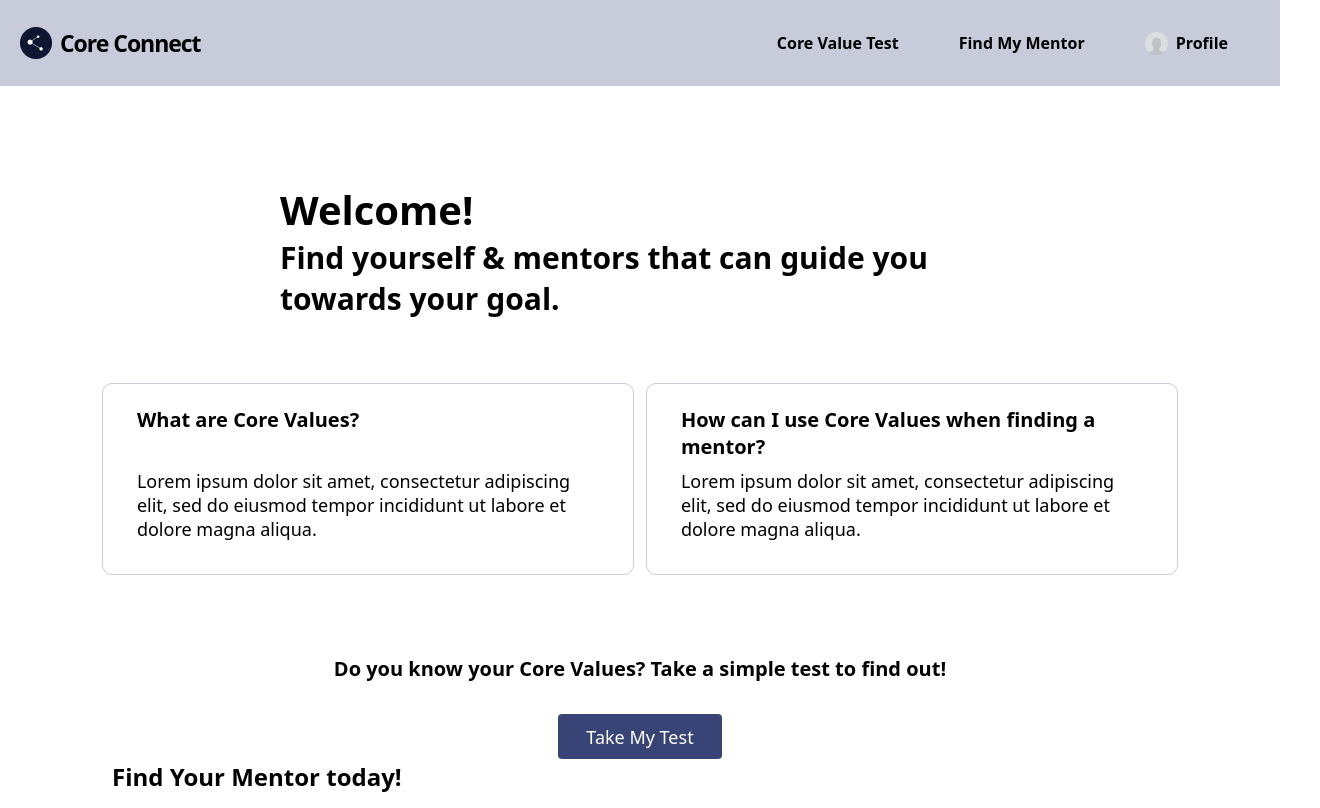
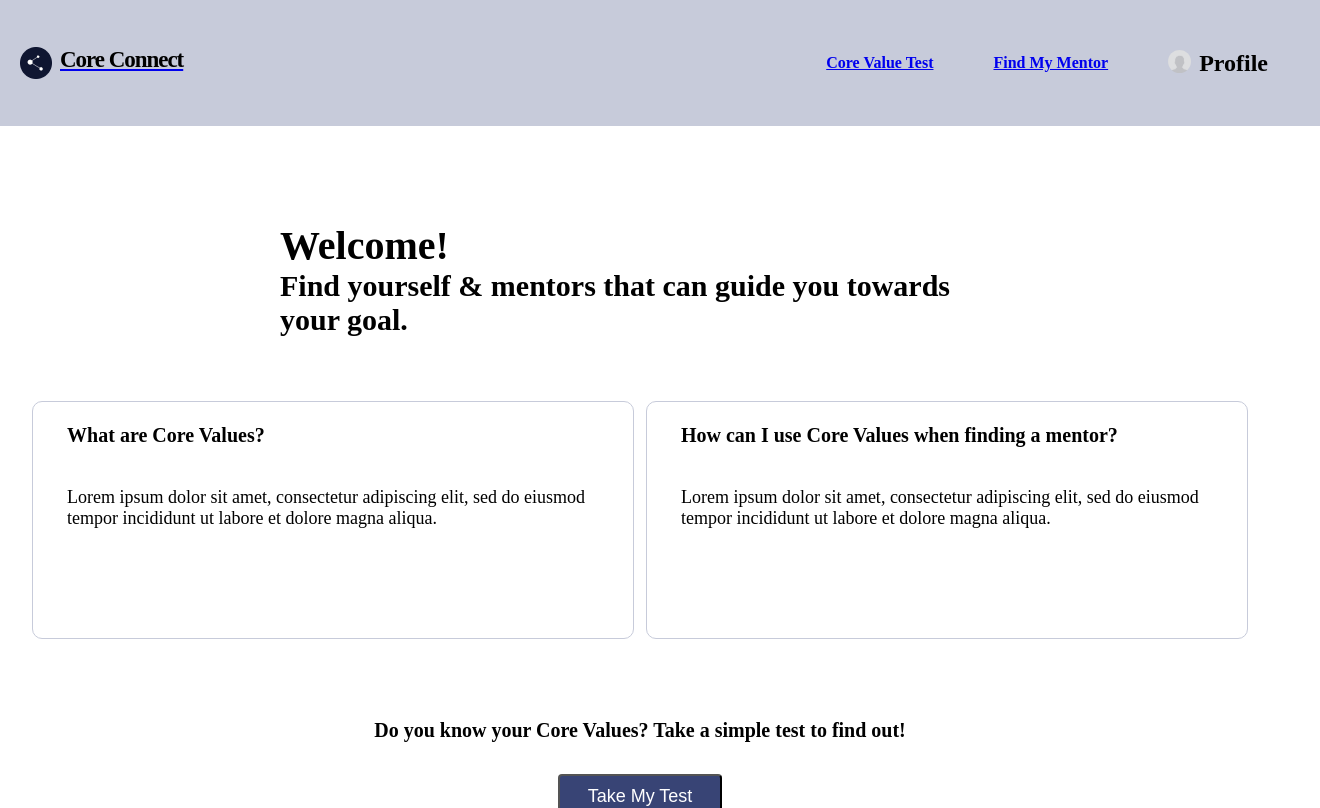
Before and after one commit to lureeves/core-connect, a React (Vite) app: page / in a window 1280 px wide. Shown: the top 808 px of the page, 1320 px wide, since content can reach past the window. Built offline with nearby package versions, Linux system fonts and the light colour scheme.

Commit message:
updated tailwind files

```diff
--- a/tailwind.config.js
+++ b/tailwind.config.js
@@ -1,11 +1,35 @@
 /** @type {import('tailwindcss').Config} */
-export default {
-    content: [
-      "./index.html",
-      "./src/**/*.{js,ts,jsx,tsx}",
-    ],
+module.exports = {
+    content: ["./src/**/*.{js,jsx,ts,tsx}"],
     theme: {
-      extend: {},
+      extend: {
+        colors: {
+          white: "#fff",
+          black: "#000",
+          gray: "#1b2033",
+          ghostwhite: "#f3f5fe",
+          darkslateblue: "#2c4193",
+          indigo: "#3a2a9b",
+        },
+        spacing: {},
+        fontFamily: {
+          "open-sans": "'Open Sans'",
+        },
+      },
+      fontSize: {
+        smi: "13px",
+        base: "16px",
+        "4xl": "23px",
+        xs: "12px",
+        sm: "14px",
+        mid: "17px",
+        lg: "18px",
+        xl: "20px",
+        "11xl": "30px",
+        inherit: "inherit",
+      },
     },
-    plugins: [],
-  }
+    corePlugins: {
+      preflight: false,
+    },
+  };
```
